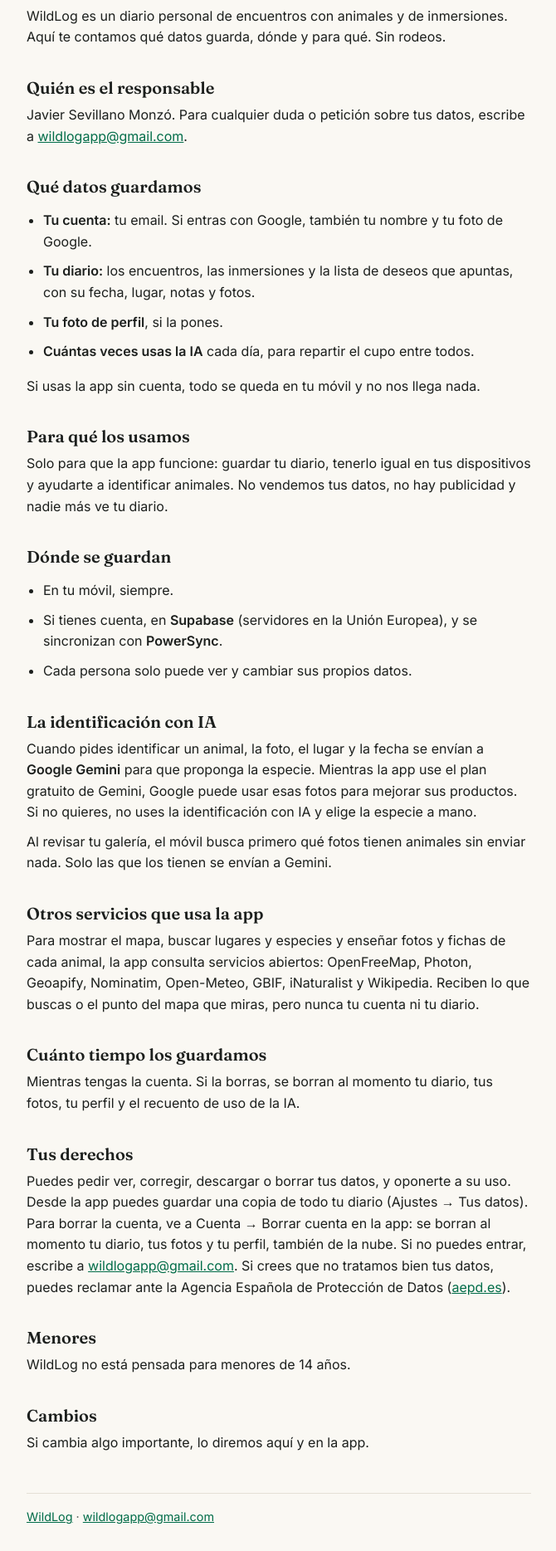
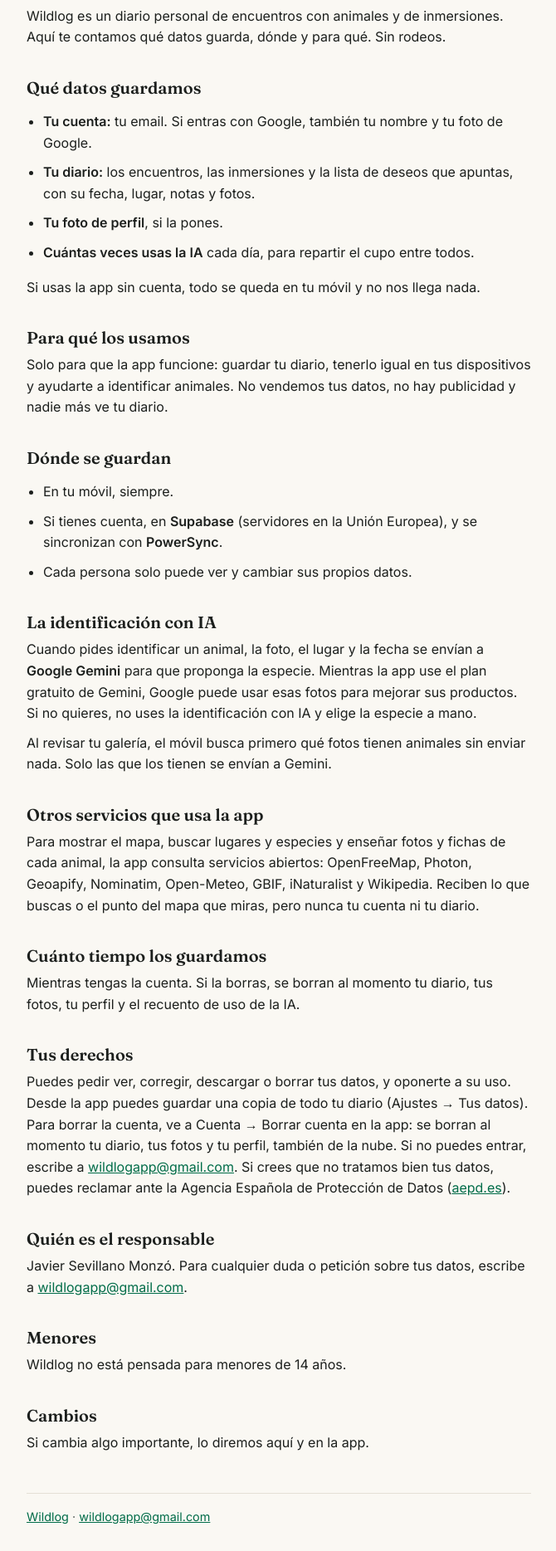
Before and after one commit to JParker7/wildlog-web, a plain HTML site: page privacidad.html in a window 1280 px wide. Shown: the part 215-2084 px from the top of the page at 83% size, without its empty margins (304-974 px from the left). Drawn offline with Linux system fonts and the light colour scheme.

Commit message:
Responsable al final y el nombre como Wildlog

```diff
--- a/privacidad.html
+++ b/privacidad.html
@@ -3,8 +3,8 @@
 <head>
   <meta charset="utf-8">
   <meta name="viewport" content="width=device-width, initial-scale=1">
-  <title>Privacidad · WildLog</title>
-  <meta name="description" content="Qué datos guarda WildLog, dónde y para qué.">
+  <title>Privacidad · Wildlog</title>
+  <meta name="description" content="Qué datos guarda Wildlog, dónde y para qué.">
   <link rel="icon" href="icon.png">
   <link rel="preconnect" href="https://fonts.googleapis.com">
   <link href="https://fonts.googleapis.com/css2?family=Fraunces:opsz,wght@9..144,600&family=Inter:wght@400;600&display=swap" rel="stylesheet">
@@ -12,14 +12,11 @@
 </head>
 <body>
   <main>
-    <a class="brand" href="./"><img src="icon.png" alt=""><span>WildLog</span></a>
+    <a class="brand" href="./"><img src="icon.png" alt=""><span>Wildlog</span></a>
     <h1>Política de privacidad</h1>
     <p class="muted">Última actualización: 12 de noviembre de 2026</p>
 
-    <p>WildLog es un diario personal de encuentros con animales y de inmersiones. Aquí te contamos qué datos guarda, dónde y para qué. Sin rodeos.</p>
-
-    <h2>Quién es el responsable</h2>
-    <p>Javier Sevillano Monzó. Para cualquier duda o petición sobre tus datos, escribe a <a href="mailto:wildlogapp@gmail.com">wildlogapp@gmail.com</a>.</p>
+    <p>Wildlog es un diario personal de encuentros con animales y de inmersiones. Aquí te contamos qué datos guarda, dónde y para qué. Sin rodeos.</p>
 
     <h2>Qué datos guardamos</h2>
     <ul>
@@ -53,13 +50,16 @@
     <h2>Tus derechos</h2>
     <p>Puedes pedir ver, corregir, descargar o borrar tus datos, y oponerte a su uso. Desde la app puedes guardar una copia de todo tu diario (Ajustes → Tus datos). Para borrar la cuenta, ve a Cuenta → Borrar cuenta en la app: se borran al momento tu diario, tus fotos y tu perfil, también de la nube. Si no puedes entrar, escribe a <a href="mailto:wildlogapp@gmail.com">wildlogapp@gmail.com</a>. Si crees que no tratamos bien tus datos, puedes reclamar ante la Agencia Española de Protección de Datos (<a href="https://www.aepd.es">aepd.es</a>).</p>
 
+    <h2>Quién es el responsable</h2>
+    <p>Javier Sevillano Monzó. Para cualquier duda o petición sobre tus datos, escribe a <a href="mailto:wildlogapp@gmail.com">wildlogapp@gmail.com</a>.</p>
+
     <h2>Menores</h2>
-    <p>WildLog no está pensada para menores de 14 años.</p>
+    <p>Wildlog no está pensada para menores de 14 años.</p>
 
     <h2>Cambios</h2>
     <p>Si cambia algo importante, lo diremos aquí y en la app.</p>
 
-    <footer class="muted"><a href="./">WildLog</a> · <a href="mailto:wildlogapp@gmail.com">wildlogapp@gmail.com</a></footer>
+    <footer class="muted"><a href="./">Wildlog</a> · <a href="mailto:wildlogapp@gmail.com">wildlogapp@gmail.com</a></footer>
   </main>
 </body>
 </html>
```
Also changed, not shown: index.html (+2 -2 lines), 1 other file.
